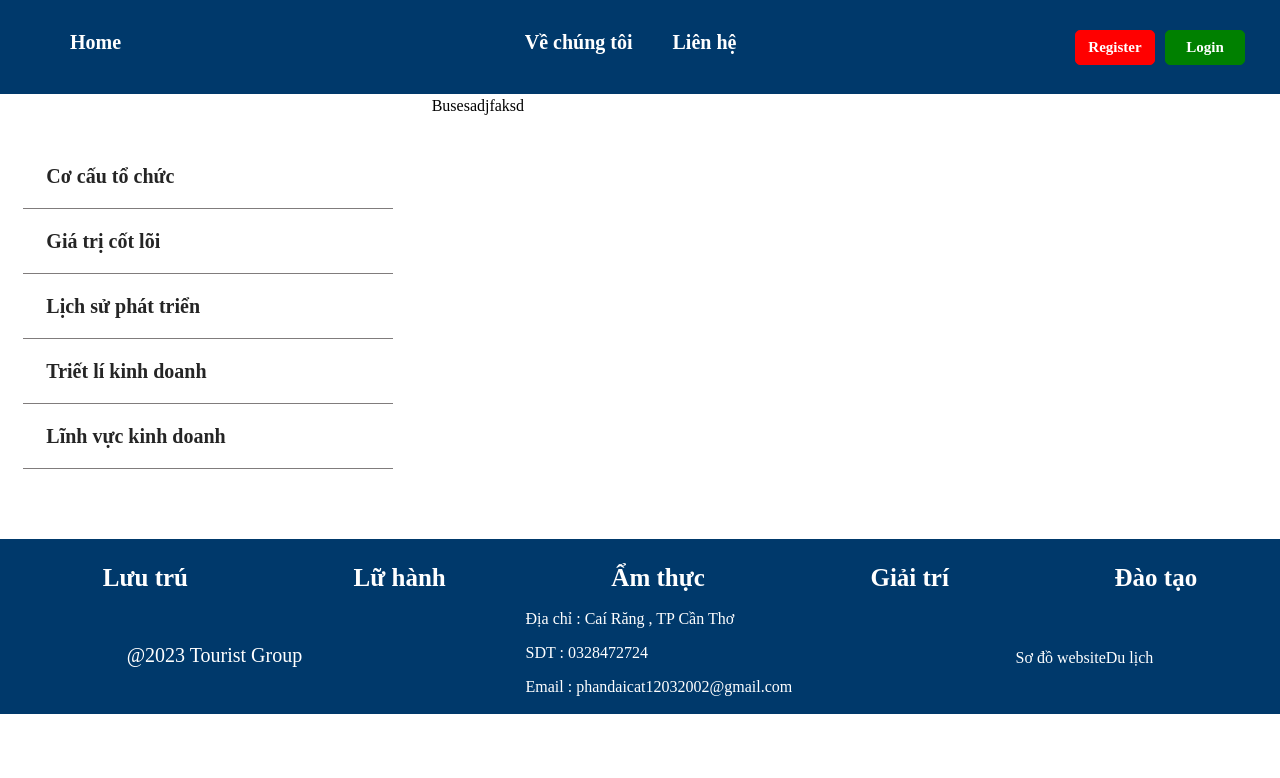
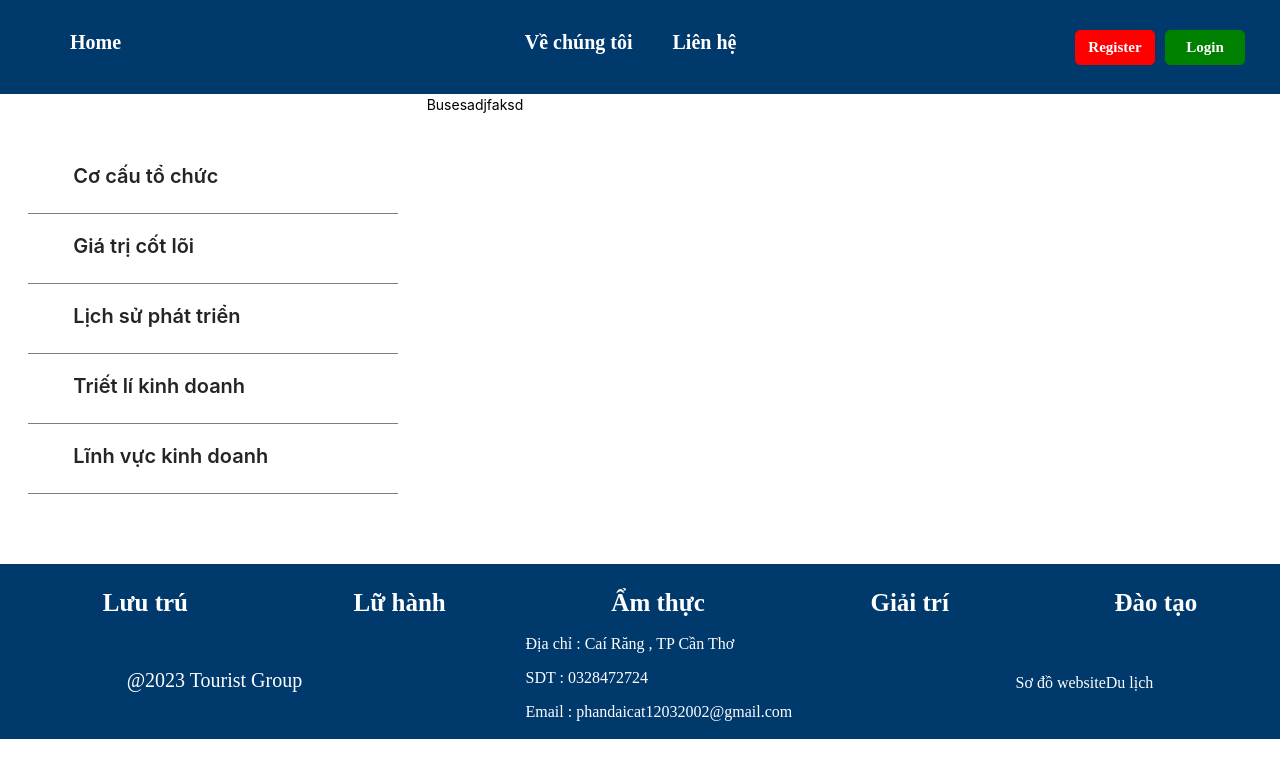
Before and after one commit to DaiCatPhan/NLCNTT-frontend, a React (Vite) app: page /aboutus/linh-vuc-kinh-doanh in a window 1280 px wide. Shown: the top 778 px of the page. Built offline with nearby package versions, Linux system fonts and the light colour scheme.

Commit message:
SideBar abouts UI

```diff
--- a/src/resources/AboutUs/BusinessAreas/BusinessAreas.jsx
+++ b/src/resources/AboutUs/BusinessAreas/BusinessAreas.jsx
@@ -1,7 +1,7 @@
 import className from "classnames/bind";
 import styles from "./BusinessAreas.module.scss";
-import Row from "react-bootstrap/Row";
-import Col from "react-bootstrap/Col";
+import { Col, Row } from "antd";
+
 import { Link } from "react-router-dom";
 
 import SideBar from "../component/SideBar";
@@ -12,10 +12,10 @@ function BusinessAreas() {
   return (
     <div className={cx("wrapper")}>
       <Row>
-        <Col xs={4} className={cx("contentLeft")}>
+        <Col xs={8} className={cx("contentLeft")}>
           <SideBar />
         </Col>
-        <Col xs={8}>Busesadjfaksd</Col>
+        <Col xs={16}>Busesadjfaksd</Col>
       </Row>
     </div>
   );
--- a/src/resources/AboutUs/History/History.jsx
+++ b/src/resources/AboutUs/History/History.jsx
@@ -1,7 +1,7 @@
 import className from "classnames/bind";
 import styles from "./History.module.scss";
-import Row from "react-bootstrap/Row";
-import Col from "react-bootstrap/Col";
+import { Col, Row } from "antd";
+
 import { Link } from "react-router-dom";
 
 import SideBar from "../component/SideBar";
@@ -12,10 +12,10 @@ function History() {
   return (
     <div className={cx("wrapper")}>
       <Row>
-        <Col xs={4} className={cx("contentLeft")}>
+        <Col xs={8} className={cx("contentLeft")}>
           <SideBar />
         </Col>
-        <Col xs={8}></Col>
+        <Col xs={16}></Col>
       </Row>
     </div>
   );
--- a/src/resources/AboutUs/Structure/Structure.jsx
+++ b/src/resources/AboutUs/Structure/Structure.jsx
@@ -1,7 +1,7 @@
 import className from "classnames/bind";
 import styles from "./Structure.module.scss";
-import Row from "react-bootstrap/Row";
-import Col from "react-bootstrap/Col";
+import { Col, Row } from "antd";
+
 import { Link } from "react-router-dom";
 
 import Member from "./Member";
@@ -13,10 +13,10 @@ function Structure() {
   return (
     <div className={cx("wrapper")}>
       <Row>
-        <Col xs={4} className={cx("contentLeft")}>
+        <Col xs={8} className={cx("contentLeft")}>
           <SideBar />
         </Col>
-        <Col xs={8}>
+        <Col xs={16}>
           <Row>
             <div className={cx("position")}>
               <h1 className={cx("companyPersonnel")}>Ban Tổng Giám Đốc</h1>
--- a/src/resources/AboutUs/component/SideBar/SideBar.jsx
+++ b/src/resources/AboutUs/component/SideBar/SideBar.jsx
@@ -1,9 +1,7 @@
 import className from "classnames/bind";
 import styles from "./SideBar.module.scss";
-import Row from "react-bootstrap/Row";
-import Col from "react-bootstrap/Col";
+
 import { Link } from "react-router-dom";
-
 
 const cx = className.bind(styles);
 
@@ -11,33 +9,38 @@ function BusinessAreas() {
   return (
     <div className={cx("wrapper")}>
       <div className={cx("listLink")}>
-        <h3 className={cx("link")}>
+        <div className={cx("itemLink")}>
           <Link to={"/aboutus/co-cau-to-chuc"} className={cx("textLink")}>
-            Cơ cấu tổ chức
+            <h3 className={cx("text")}>Cơ cấu tổ chức</h3>
           </Link>
-        </h3>
-        <h3 className={cx("link")}>
+        </div>
+
+        <div className={cx("itemLink")}>
           <Link
             to={"/aboutus/tam-nhin-su-menh-gia-tri-cot-loi"}
-            className={cx("textLink")}>
-            Giá trị cốt lõi
+            className={cx("textLink")}
+          >
+            <h3 className={cx("text")}>Giá trị cốt lõi</h3>
           </Link>
-        </h3>
-        <h3 className={cx("link")}>
+        </div>
+
+        <div className={cx("itemLink")}>
           <Link to={"/aboutus/lich-su-phat-trien"} className={cx("textLink")}>
-            Lịch sử phát triển
+            <h3 className={cx("text")}> Lịch sử phát triển</h3>
           </Link>
-        </h3>
-        <h3 className={cx("link")}>
+        </div>
+
+        <div className={cx("itemLink")}>
           <Link to={"/aboutus/triet-ly-kinh-doanh"} className={cx("textLink")}>
-            Triết lí kinh doanh
+            <h3 className={cx("text")}>Triết lí kinh doanh</h3>
           </Link>
-        </h3>
-        <h3 className={cx("link")}>
+        </div>
+
+        <div className={cx("itemLink")}>
           <Link to={"/aboutus/linh-vuc-kinh-doanh"} className={cx("textLink")}>
-            Lĩnh vực kinh doanh
+            <h3 className={cx("text")}>Lĩnh vực kinh doanh</h3>
           </Link>
-        </h3>
+        </div>
       </div>
     </div>
   );
--- a/src/resources/AboutUs/component/SideBar/SideBar.module.scss
+++ b/src/resources/AboutUs/component/SideBar/SideBar.module.scss
@@ -4,21 +4,20 @@
   margin-top: 50px;
 }
 
-.link {
-  cursor: pointer;
-  padding: 20px 0;
-  margin-bottom: 0;
+.itemLink {
   border-bottom: 1px solid rgb(128, 124, 124);
 
   &:hover {
     border-left: 10px solid #d6a022;
+    border-bottom: 1px solid #d6a022;
     background-color: #ffffff;
   }
 }
 
-.textLink {
-  font-weight: 700;
-  font-size: 2rem;
+.text {
+  padding: 20px 0;
+  font-weight: 600;
+  font-size: 20px;
   color: #252525;
-  margin-left: 23px;
+  margin-left: 45px;
 }
```
Also changed, not shown: src/resources/AboutUs/CoreValues/CoreValues.jsx (line endings or trailing spaces).
